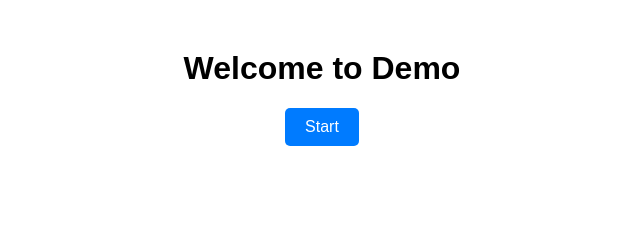
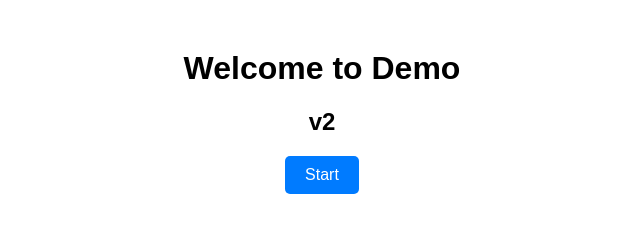
Before and after one commit to reethuo/col-demo, a plain HTML site: page build/index.html in a window 1280 px wide. Shown: the whole page, without its empty margins (318-958 px from the left). Drawn offline with Linux system fonts and the light colour scheme.

Commit message:
Update index.html

```diff
--- a/build/index.html
+++ b/build/index.html
@@ -11,6 +11,7 @@
 </head>
 <body>
     <h1>Welcome to Demo</h1>
+    <h2>v2</h2>
     <button onclick="location.href='details.html'">Start</button>
 </body>
 </html>
```
